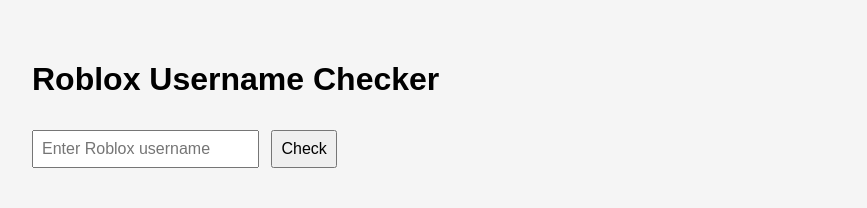
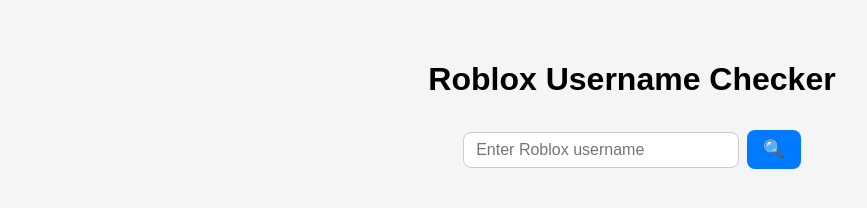
Before and after one commit to Maltoo/A, a plain HTML site: page public/index.html in a window 1280 px wide. Shown: the whole page, without its empty margins (8-875 px from the left). Drawn offline with Linux system fonts and the light colour scheme.

Commit message:
Update index.html

```diff
--- a/public/index.html
+++ b/public/index.html
@@ -5,12 +5,70 @@
   <meta name="viewport" content="width=device-width, initial-scale=1.0">
   <title>Roblox Username Checker</title>
   <style>
-    body { font-family: Arial, sans-serif; padding: 2em; background: #f5f5f5; }
-    h1 { margin-bottom: 1em; }
-    input, button { font-size: 1em; padding: .5em; margin-right: .5em; }
-    #result { margin-top: 1em; font-weight: bold; }
-    #avatarContainer { margin-top: 10px; }
-    img.avatar { border-radius: 50%; width: 150px; height: 150px; }
+    body {
+      font-family: Arial, sans-serif;
+      padding: 2em;
+      background: #f5f5f5;
+    }
+
+    h1 {
+      margin-bottom: 1em;
+      text-align: center;
+    }
+
+    form {
+      display: flex;
+      justify-content: center;
+      align-items: center;
+      gap: 0.5em;
+    }
+
+    input {
+      font-size: 1em;
+      padding: 0.5em 0.75em;
+      width: 250px;
+      border: 1px solid #ccc;
+      border-radius: 8px;
+      outline: none;
+      transition: border-color 0.2s;
+    }
+
+    input:focus {
+      border-color: #007bff;
+    }
+
+    button {
+      background: #007bff;
+      color: white;
+      border: none;
+      border-radius: 8px;
+      padding: 0.5em 0.9em;
+      font-size: 1.1em;
+      cursor: pointer;
+      transition: background 0.2s;
+    }
+
+    button:hover {
+      background: #0056b3;
+    }
+
+    #result {
+      margin-top: 1em;
+      font-weight: bold;
+      text-align: center;
+    }
+
+    #avatarContainer {
+      margin-top: 10px;
+      text-align: center;
+    }
+
+    img.avatar {
+      border-radius: 50%;
+      width: 150px;
+      height: 150px;
+      box-shadow: 0 2px 6px rgba(0,0,0,0.2);
+    }
   </style>
 </head>
 <body>
@@ -18,7 +76,7 @@
 
   <form id="usernameForm">
     <input type="text" id="username" placeholder="Enter Roblox username" required />
-    <button type="submit">Check</button>
+    <button type="submit" title="Check Username">🔍</button>
   </form>
 
   <div id="result"></div>
```
